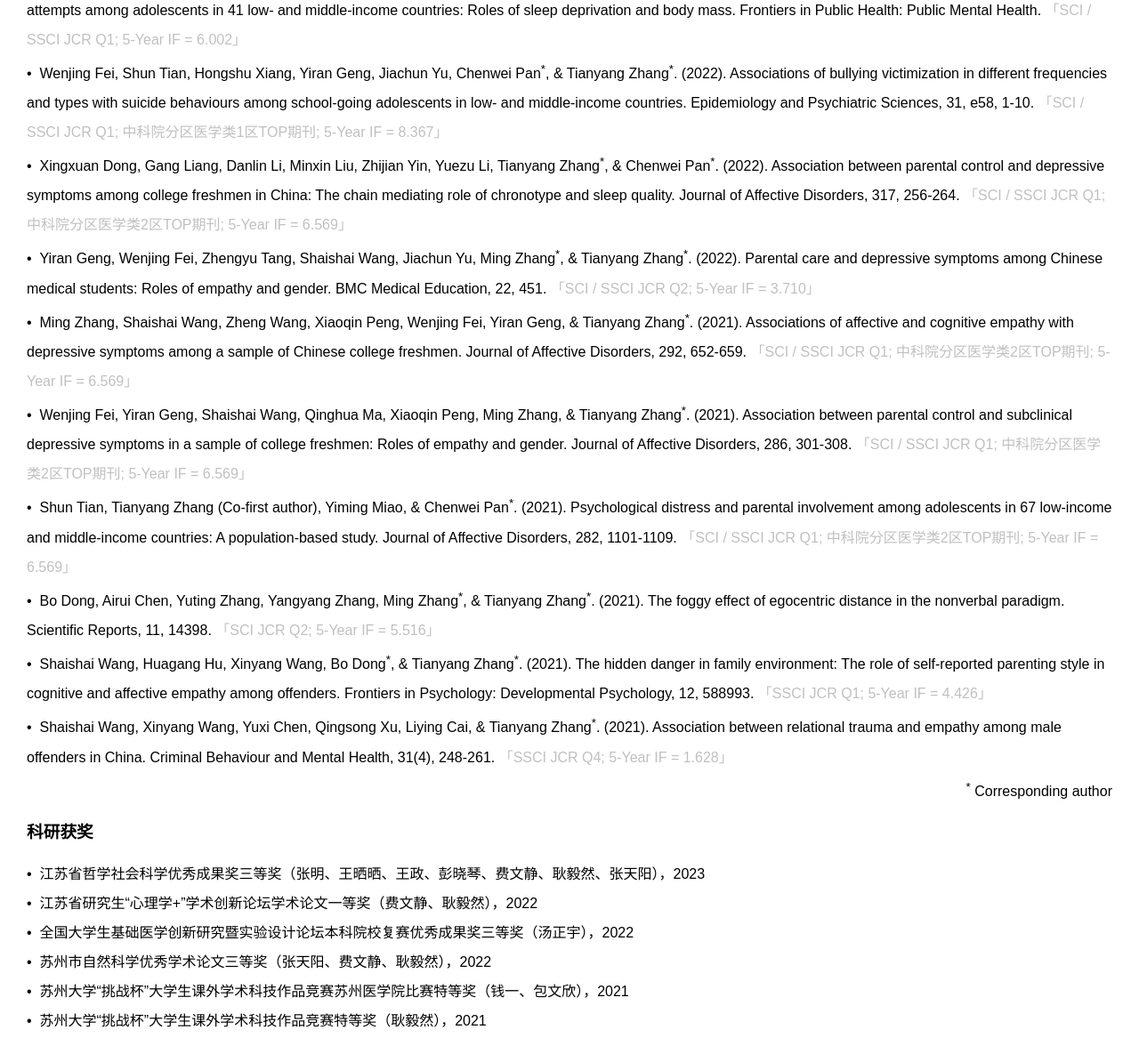
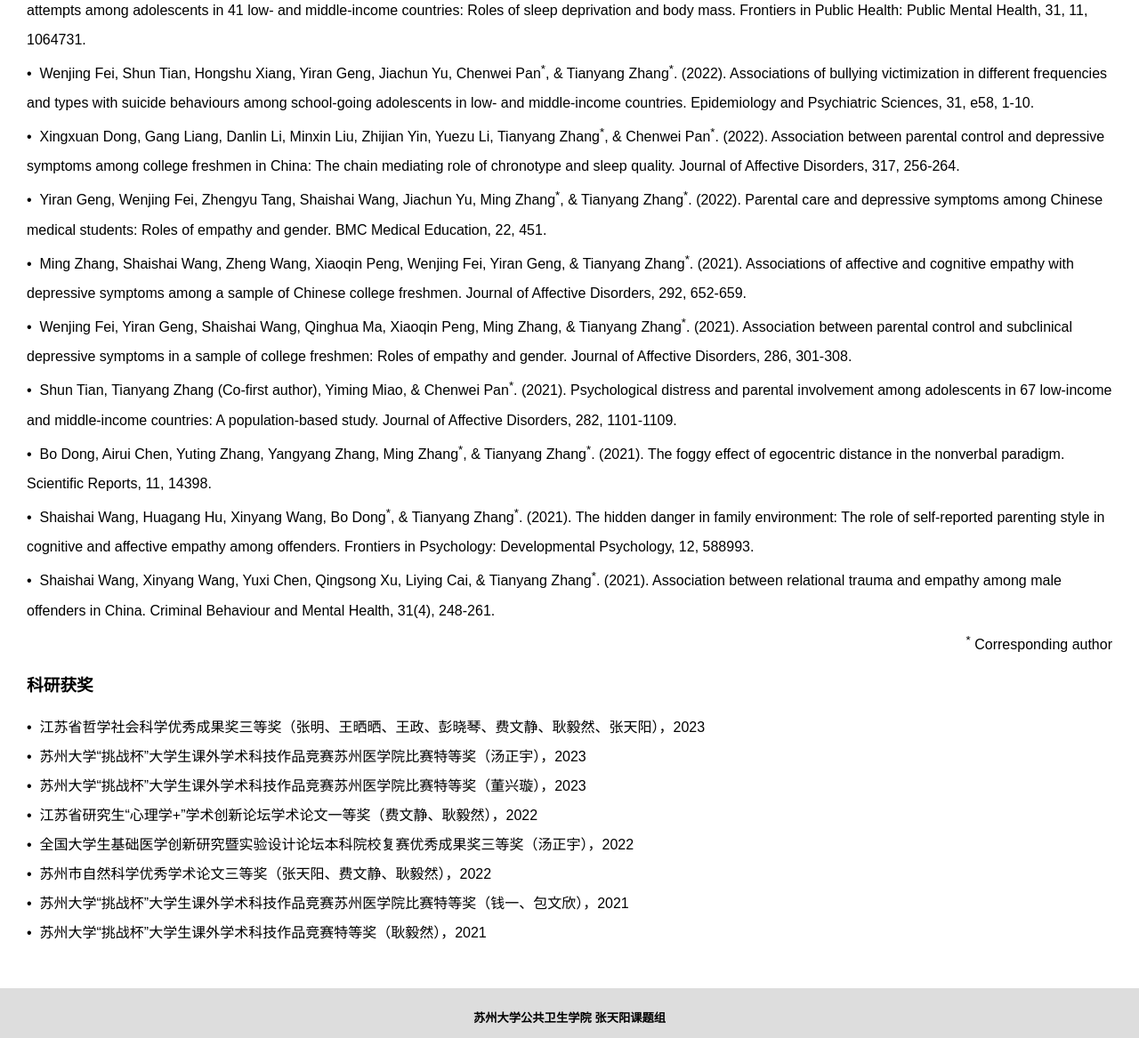
Before and after one commit to xikangdatu/ph, a plain HTML site: page publication.html in a window 1280 px wide. Shown: the part 355-1522 px from the top of the page at 89% size. Drawn offline with Linux system fonts and the light colour scheme.

Commit message:
Update publication.html

```diff
--- a/publication.html
+++ b/publication.html
@@ -129,22 +129,24 @@ body {
   <div class="main">
       <h3>代表论文</h3>
       <p style = "line-height:33px">
-      &bull;&nbsp;&nbsp;Wenxin Bao, Yi Qian, Wenjing Fei, Shun Tian, Yiran Geng, Shaishai Wang, Chenwei Pan, Chunhua Zhao<sup>*</sup>, & Tianyang Zhang<sup>*</sup>. (2023). Bullying victimization and suicide attempts among adolescents in 41 low- and middle-income countries: Roles of sleep deprivation and body mass. Frontiers in Public Health: Public Mental Health. <font color="silver">「SCI / SSCI JCR Q1; 5-Year IF = 6.002」</font><br>
-      &bull;&nbsp;&nbsp;Wenjing Fei, Shun Tian, Hongshu Xiang, Yiran Geng, Jiachun Yu, Chenwei Pan<sup>*</sup>, & Tianyang Zhang<sup>*</sup>. (2022). Associations of bullying victimization in different frequencies and types with suicide behaviours among school-going adolescents in low- and middle-income countries. Epidemiology and Psychiatric Sciences, 31, e58, 1-10. <font color="silver">「SCI / SSCI  JCR Q1; 中科院分区医学类1区TOP期刊; 5-Year IF = 8.367」</font><br>
-      &bull;&nbsp;&nbsp;Xingxuan Dong, Gang Liang, Danlin Li, Minxin Liu, Zhijian Yin, Yuezu Li, Tianyang Zhang<sup>*</sup>, & Chenwei Pan<sup>*</sup>. (2022). Association between parental control and depressive symptoms among college freshmen in China: The chain mediating role of chronotype and sleep quality. Journal of Affective Disorders, 317, 256-264. <font color="silver">「SCI / SSCI JCR Q1; 中科院分区医学类2区TOP期刊; 5-Year IF = 6.569」</font><br>
-      &bull;&nbsp;&nbsp;Yiran Geng, Wenjing Fei, Zhengyu Tang, Shaishai Wang, Jiachun Yu, Ming Zhang<sup>*</sup>, & Tianyang Zhang<sup>*</sup>. (2022). Parental care and depressive symptoms among Chinese medical students: Roles of empathy and gender. BMC Medical Education, 22, 451. <font color="silver">「SCI / SSCI JCR Q2; 5-Year IF = 3.710」</font><br>
+      &bull;&nbsp;&nbsp;Wenxin Bao, Yi Qian, Wenjing Fei, Shun Tian, Yiran Geng, Shaishai Wang, Chenwei Pan, Chunhua Zhao<sup>*</sup>, & Tianyang Zhang<sup>*</sup>. (2023). Bullying victimization and suicide attempts among adolescents in 41 low- and middle-income countries: Roles of sleep deprivation and body mass. Frontiers in Public Health: Public Mental Health, 31, 11, 1064731.<br>
+      &bull;&nbsp;&nbsp;Wenjing Fei, Shun Tian, Hongshu Xiang, Yiran Geng, Jiachun Yu, Chenwei Pan<sup>*</sup>, & Tianyang Zhang<sup>*</sup>. (2022). Associations of bullying victimization in different frequencies and types with suicide behaviours among school-going adolescents in low- and middle-income countries. Epidemiology and Psychiatric Sciences, 31, e58, 1-10.<br>
+      &bull;&nbsp;&nbsp;Xingxuan Dong, Gang Liang, Danlin Li, Minxin Liu, Zhijian Yin, Yuezu Li, Tianyang Zhang<sup>*</sup>, & Chenwei Pan<sup>*</sup>. (2022). Association between parental control and depressive symptoms among college freshmen in China: The chain mediating role of chronotype and sleep quality. Journal of Affective Disorders, 317, 256-264.<br>
+      &bull;&nbsp;&nbsp;Yiran Geng, Wenjing Fei, Zhengyu Tang, Shaishai Wang, Jiachun Yu, Ming Zhang<sup>*</sup>, & Tianyang Zhang<sup>*</sup>. (2022). Parental care and depressive symptoms among Chinese medical students: Roles of empathy and gender. BMC Medical Education, 22, 451.<br>
       &bull;&nbsp;&nbsp;Ming Zhang, Shaishai Wang, Zheng Wang, Xiaoqin Peng, Wenjing Fei, Yiran Geng, & Tianyang Zhang<sup>*</sup>. (2021). Associations of affective and cognitive empathy with depressive symptoms among a
-sample of Chinese college freshmen. Journal of Affective Disorders, 292, 652-659. <font color="silver">「SCI / SSCI JCR Q1; 中科院分区医学类2区TOP期刊; 5-Year IF = 6.569」</font><br>
-			&bull;&nbsp;&nbsp;Wenjing Fei, Yiran Geng, Shaishai Wang, Qinghua Ma, Xiaoqin Peng, Ming Zhang, & Tianyang Zhang<sup>*</sup>. (2021). Association between parental control and subclinical depressive symptoms in a sample of college freshmen: Roles of empathy and gender. Journal of Affective Disorders, 286, 301-308. <font color="silver">「SCI / SSCI JCR Q1; 中科院分区医学类2区TOP期刊; 5-Year IF = 6.569」</font><br>
-			&bull;&nbsp;&nbsp;Shun Tian, Tianyang Zhang (Co-first author), Yiming Miao, & Chenwei Pan<sup>*</sup>. (2021). Psychological distress and parental involvement among adolescents in 67 low-income and middle-income countries: A population-based study. Journal of Affective Disorders, 282, 1101-1109. <font color="silver">「SCI / SSCI JCR Q1; 中科院分区医学类2区TOP期刊; 5-Year IF = 6.569」</font><br>
-		&bull;&nbsp;&nbsp;Bo Dong, Airui Chen, Yuting Zhang, Yangyang Zhang, Ming Zhang<sup>*</sup>, & Tianyang Zhang<sup>*</sup>. (2021). The foggy effect of egocentric distance in the nonverbal paradigm. Scientific Reports, 11, 14398. <font color="silver">「SCI JCR Q2; 5-Year IF = 5.516」</font><br>
-      &bull;&nbsp;&nbsp;Shaishai Wang, Huagang Hu, Xinyang Wang, Bo Dong<sup>*</sup>, & Tianyang Zhang<sup>*</sup>. (2021). The hidden danger in family environment: The role of self-reported parenting style in cognitive and affective empathy among offenders. Frontiers in Psychology: Developmental Psychology, 12, 588993. <font color="silver">「SSCI JCR Q1; 5-Year IF = 4.426」</font><br>
-      &bull;&nbsp;&nbsp;Shaishai Wang, Xinyang Wang, Yuxi Chen, Qingsong Xu, Liying Cai, & Tianyang Zhang<sup>*</sup>. (2021). Association between relational trauma and empathy among male offenders in China. Criminal Behaviour and Mental Health, 31(4), 248-261. <font color="silver">「SSCI JCR Q4; 5-Year IF = 1.628」</font><br>
+sample of Chinese college freshmen. Journal of Affective Disorders, 292, 652-659.<br>
+			&bull;&nbsp;&nbsp;Wenjing Fei, Yiran Geng, Shaishai Wang, Qinghua Ma, Xiaoqin Peng, Ming Zhang, & Tianyang Zhang<sup>*</sup>. (2021). Association between parental control and subclinical depressive symptoms in a sample of college freshmen: Roles of empathy and gender. Journal of Affective Disorders, 286, 301-308.<br>
+			&bull;&nbsp;&nbsp;Shun Tian, Tianyang Zhang (Co-first author), Yiming Miao, & Chenwei Pan<sup>*</sup>. (2021). Psychological distress and parental involvement among adolescents in 67 low-income and middle-income countries: A population-based study. Journal of Affective Disorders, 282, 1101-1109.<br>
+		&bull;&nbsp;&nbsp;Bo Dong, Airui Chen, Yuting Zhang, Yangyang Zhang, Ming Zhang<sup>*</sup>, & Tianyang Zhang<sup>*</sup>. (2021). The foggy effect of egocentric distance in the nonverbal paradigm. Scientific Reports, 11, 14398.<br>
+      &bull;&nbsp;&nbsp;Shaishai Wang, Huagang Hu, Xinyang Wang, Bo Dong<sup>*</sup>, & Tianyang Zhang<sup>*</sup>. (2021). The hidden danger in family environment: The role of self-reported parenting style in cognitive and affective empathy among offenders. Frontiers in Psychology: Developmental Psychology, 12, 588993.<br>
+      &bull;&nbsp;&nbsp;Shaishai Wang, Xinyang Wang, Yuxi Chen, Qingsong Xu, Liying Cai, & Tianyang Zhang<sup>*</sup>. (2021). Association between relational trauma and empathy among male offenders in China. Criminal Behaviour and Mental Health, 31(4), 248-261.<br>
       <span style="float:right;"><sup>*</sup> Corresponding author</span></p>
       <br>
       <h3>科研获奖</h3>
       <p style = "line-height:33px">
       &bull;&nbsp;&nbsp;江苏省哲学社会科学优秀成果奖三等奖（张明、王晒晒、王政、彭晓琴、费文静、耿毅然、张天阳），2023<br>
+      &bull;&nbsp;&nbsp;苏州大学“挑战杯”大学生课外学术科技作品竞赛苏州医学院比赛特等奖（汤正宇），2023<br>
+      &bull;&nbsp;&nbsp;苏州大学“挑战杯”大学生课外学术科技作品竞赛苏州医学院比赛特等奖（董兴璇），2023<br>
       &bull;&nbsp;&nbsp;江苏省研究生“心理学+”学术创新论坛学术论文一等奖（费文静、耿毅然），2022<br>
       &bull;&nbsp;&nbsp;全国大学生基础医学创新研究暨实验设计论坛本科院校复赛优秀成果奖三等奖（汤正宇），2022<br>
       &bull;&nbsp;&nbsp;苏州市自然科学优秀学术论文三等奖（张天阳、费文静、耿毅然），2022<br>
```
